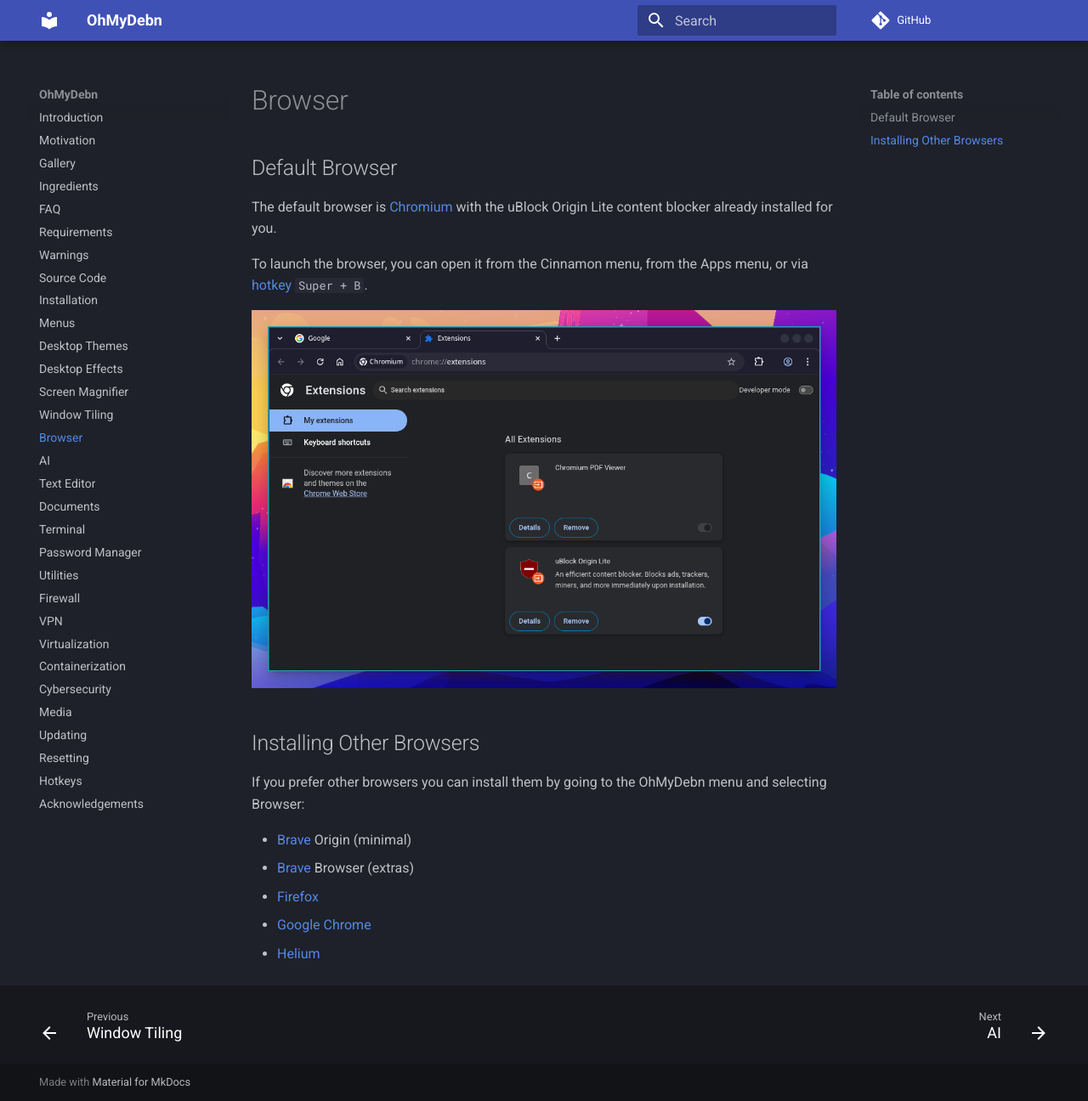
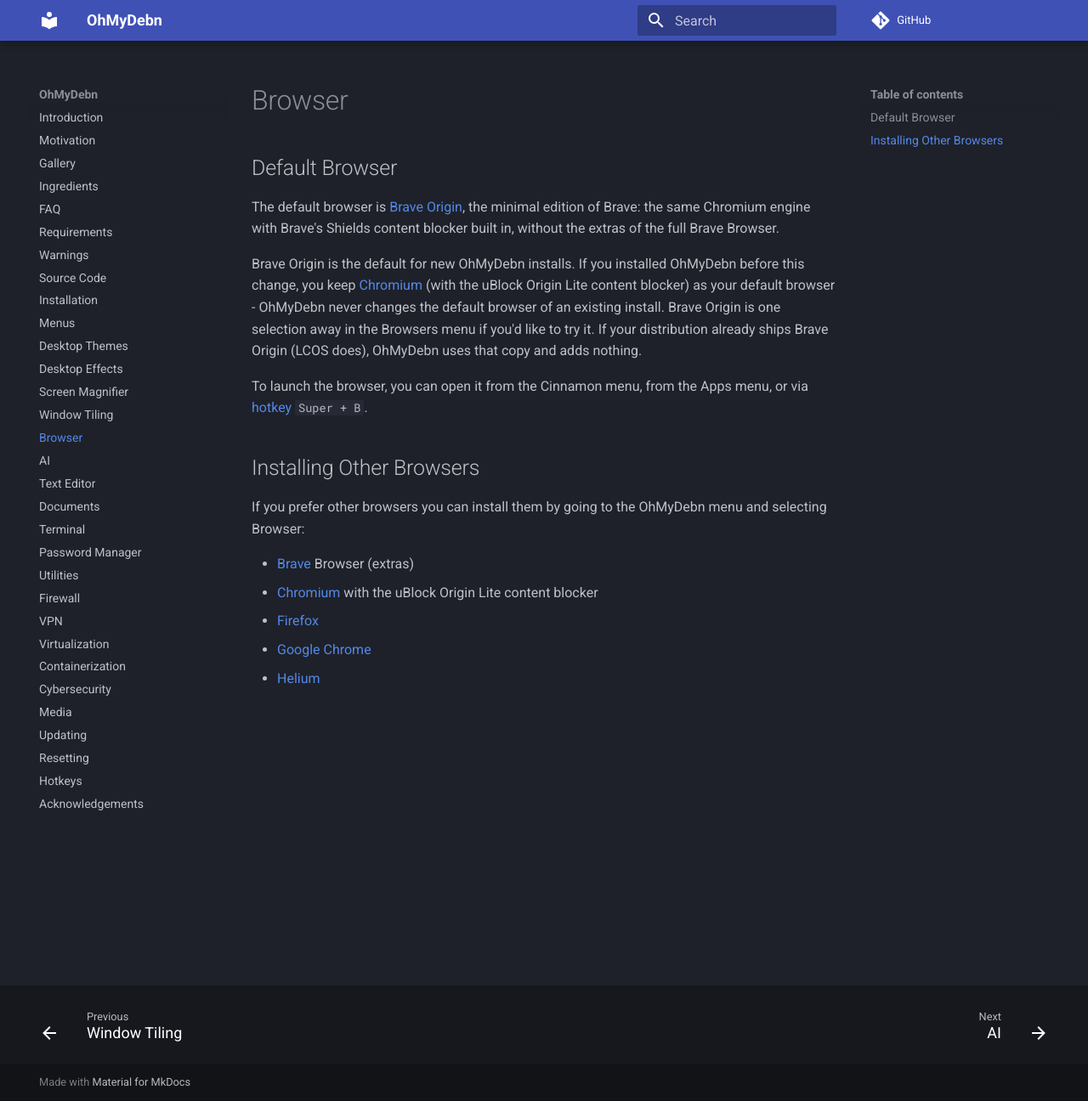
Before and after one commit to dougburks/ohmydebn-docs, an MkDocs documentation site: the page built from docs/browser.md, in a window 1280 px wide and 1296 px high. Shown: the whole window at 85% size. Built offline with MkDocs 1.6.1 and Material for MkDocs 9.7.7, drawn with Linux system fonts in a browser that asks for light colours; comment, search, counter and statistics services are not loaded.

Commit message:
Document Brave Origin as the default browser for new installs

```diff
--- a/docs/browser.md
+++ b/docs/browser.md
@@ -1,17 +1,17 @@
 ## Default Browser
 
-The default browser is [Chromium](https://www.chromium.org/Home/) with the uBlock Origin Lite content blocker already installed for you.
+The default browser is [Brave Origin](https://brave.com/), the minimal edition of Brave: the same Chromium engine with Brave's Shields content blocker built in, without the extras of the full Brave Browser.
+
+Brave Origin is the default for new OhMyDebn installs. If you installed OhMyDebn before this change, you keep [Chromium](https://www.chromium.org/Home/) (with the uBlock Origin Lite content blocker) as your default browser - OhMyDebn never changes the default browser of an existing install. Brave Origin is one selection away in the Browsers menu if you'd like to try it. If your distribution already ships Brave Origin (LCOS does), OhMyDebn uses that copy and adds nothing.
 
 To launch the browser, you can open it from the Cinnamon menu, from the Apps menu, or via [hotkey](hotkeys.md) `Super + B`.
-
-![OhMyDebn chromium web browser with uBlock Origin Lite content blocker](https://raw.githubusercontent.com/dougburks/ohmydebn-docs/refs/heads/main/images/ohmydebn-chromium-ublock.png)
 
 ## Installing Other Browsers
 
 If you prefer other browsers you can install them by going to the OhMyDebn menu and selecting Browser:
 
-- [Brave](https://brave.com/) Origin (minimal)
 - [Brave](https://brave.com/) Browser (extras)
+- [Chromium](https://www.chromium.org/Home/) with the uBlock Origin Lite content blocker
 - [Firefox](https://www.mozilla.org/firefox/)
 - [Google Chrome](https://www.google.com/chrome/)
 - [Helium](https://helium.computer/)
--- a/docs/hotkeys.md
+++ b/docs/hotkeys.md
@@ -135,7 +135,7 @@
 | `Ctrl + Super + Return` | [herdr](terminal.md#herdr)
 | `Super + Alt + Return` | [tmux](terminal.md#tmux) terminal
 
-## Browser (Chromium)
+## Browser (Brave Origin / Chromium)
 
 | Hotkey | Function |
 |--------|----------|
--- a/docs/ingredients.md
+++ b/docs/ingredients.md
@@ -13,7 +13,7 @@
 - Application launcher: custom GTK app launcher
 - Shell cat command alternative: [bat](https://github.com/sharkdp/bat) with syntax highlighting
 - Shell commands for directories: [Zoxide](https://github.com/ajeetdsouza/zoxide) for a smarter `cd` command and [eza](https://github.com/eza-community/eza) for beautiful directory listings
-- Web browser: [Chromium](browser.md) with uBlock Origin Lite content blocker
+- Web browser: [Brave Origin](browser.md) with its built-in Shields content blocker
 - Password management: [KeePassXC](https://keepassxc.org/)
 - Default image viewer: [Ristretto](documents.md#ristretto)
 - PDF editor: [Xournal++](documents.md#xournal)
```
Also changed, not shown: docs/documents.md (+1 -1 lines), docs/installation.md (+1 -1 lines).
